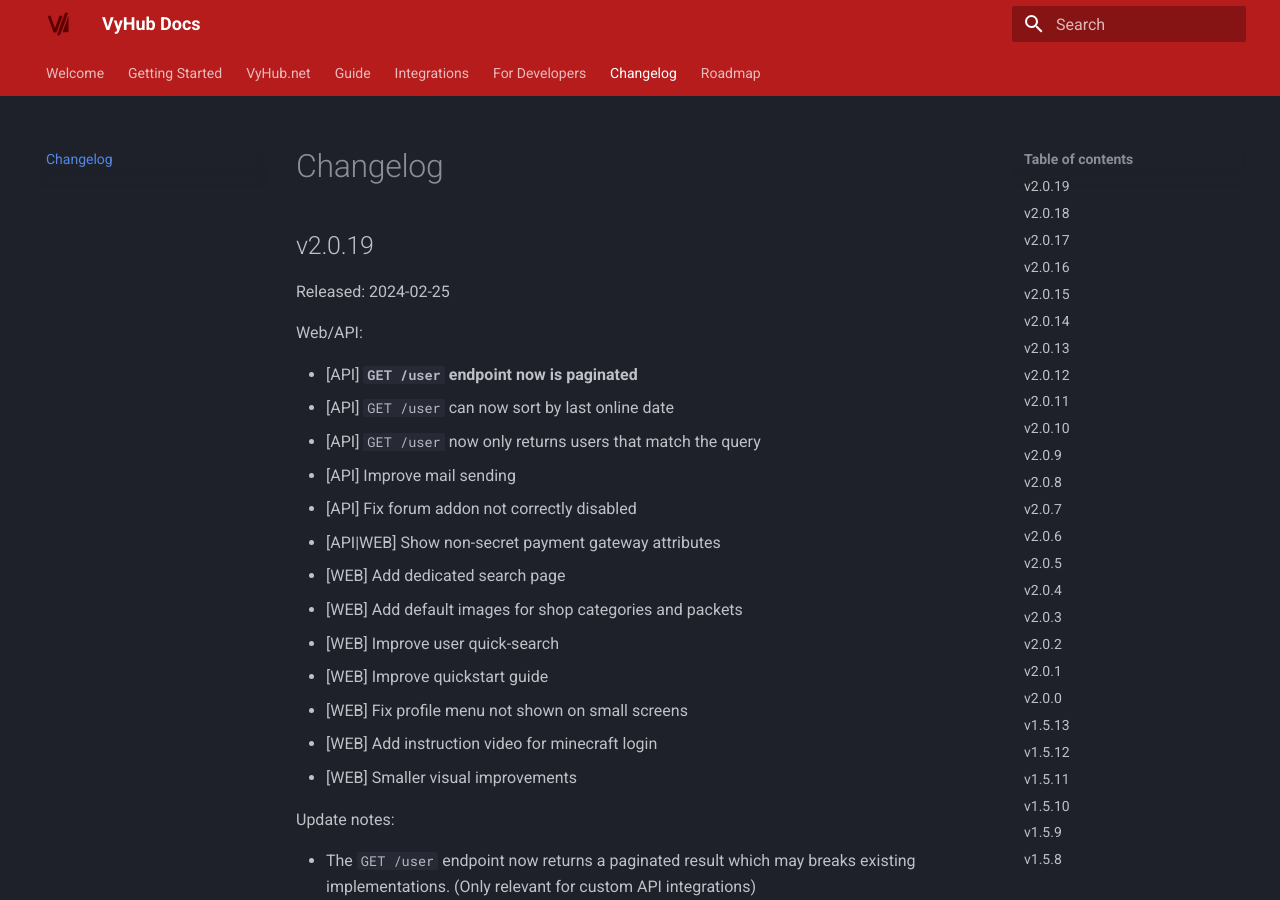
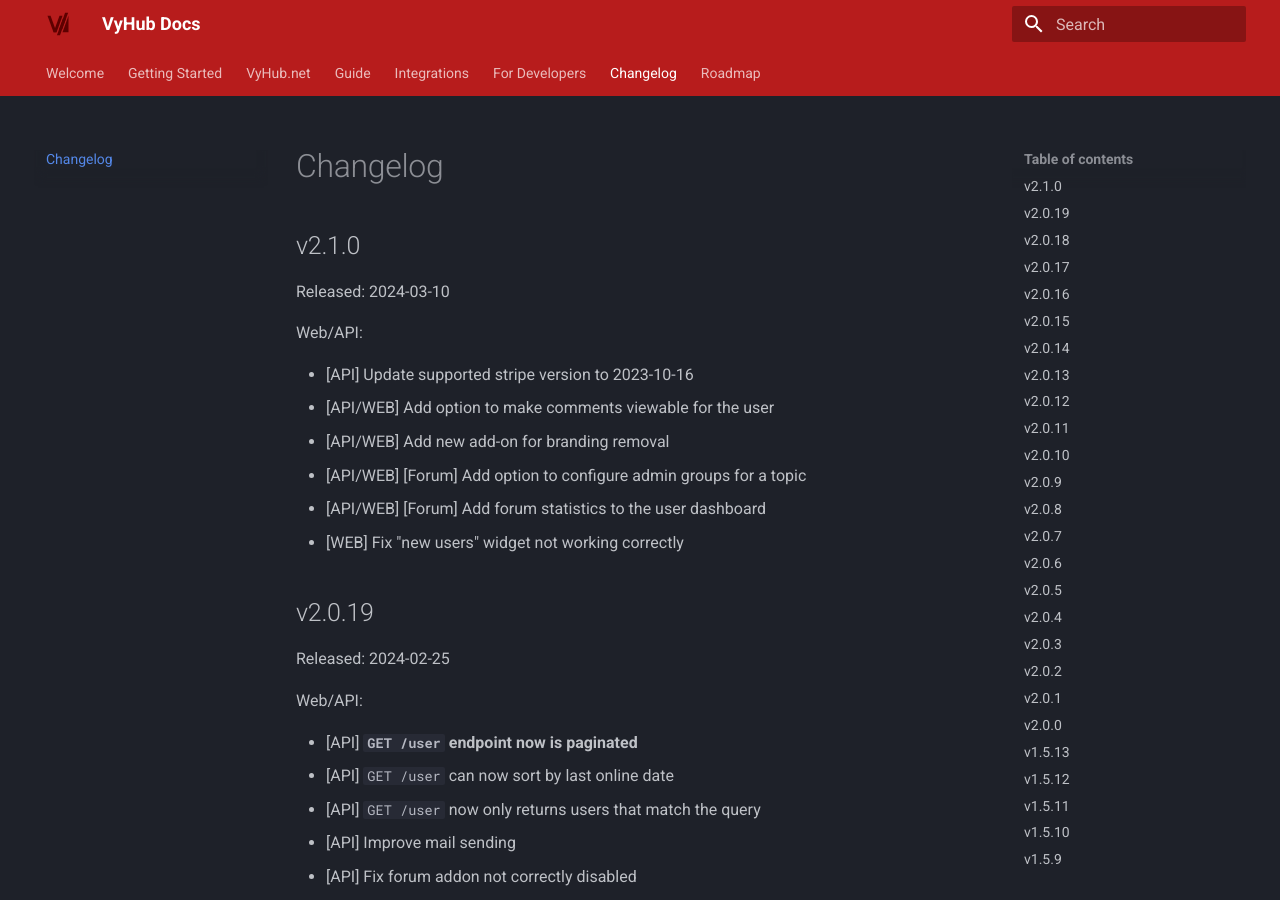
Before and after one commit to nyx-project/vyhub-documentation, an MkDocs documentation site: the page built from docs/changelog.md, in a window 1280 px wide and 900 px high. Built offline with MkDocs 1.6.1 and Material for MkDocs 9.7.7, drawn with Linux system fonts in a browser that asks for light colours; the version menu is left out.

Commit message:
Add changelog, update stripe ver

```diff
--- a/docs/changelog.md
+++ b/docs/changelog.md
@@ -1,4 +1,17 @@
 # Changelog
+
+## v2.1.0
+
+Released: 2024-03-10
+
+Web/API:
+
+- [API] Update supported stripe version to 2023-10-16
+- [API/WEB] Add option to make comments viewable for the user
+- [API/WEB] Add new add-on for branding removal
+- [API/WEB] [Forum] Add option to configure admin groups for a topic
+- [API/WEB] [Forum] Add forum statistics to the user dashboard
+- [WEB] Fix "new users" widget not working correctly
 
 ## v2.0.19
 
```
Also changed, not shown: docs/guide/shop/payment_gateway.md (+2 -2 lines).
